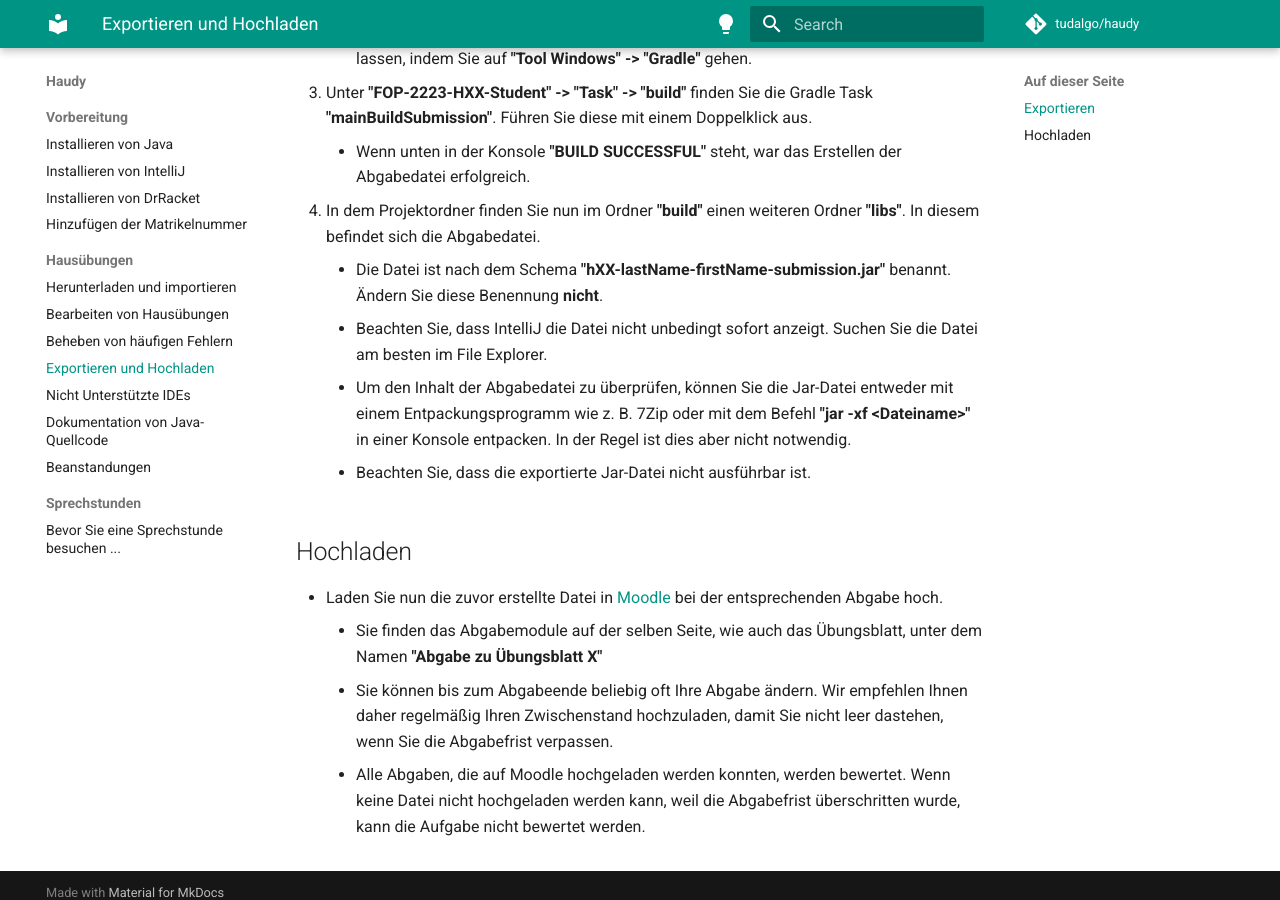
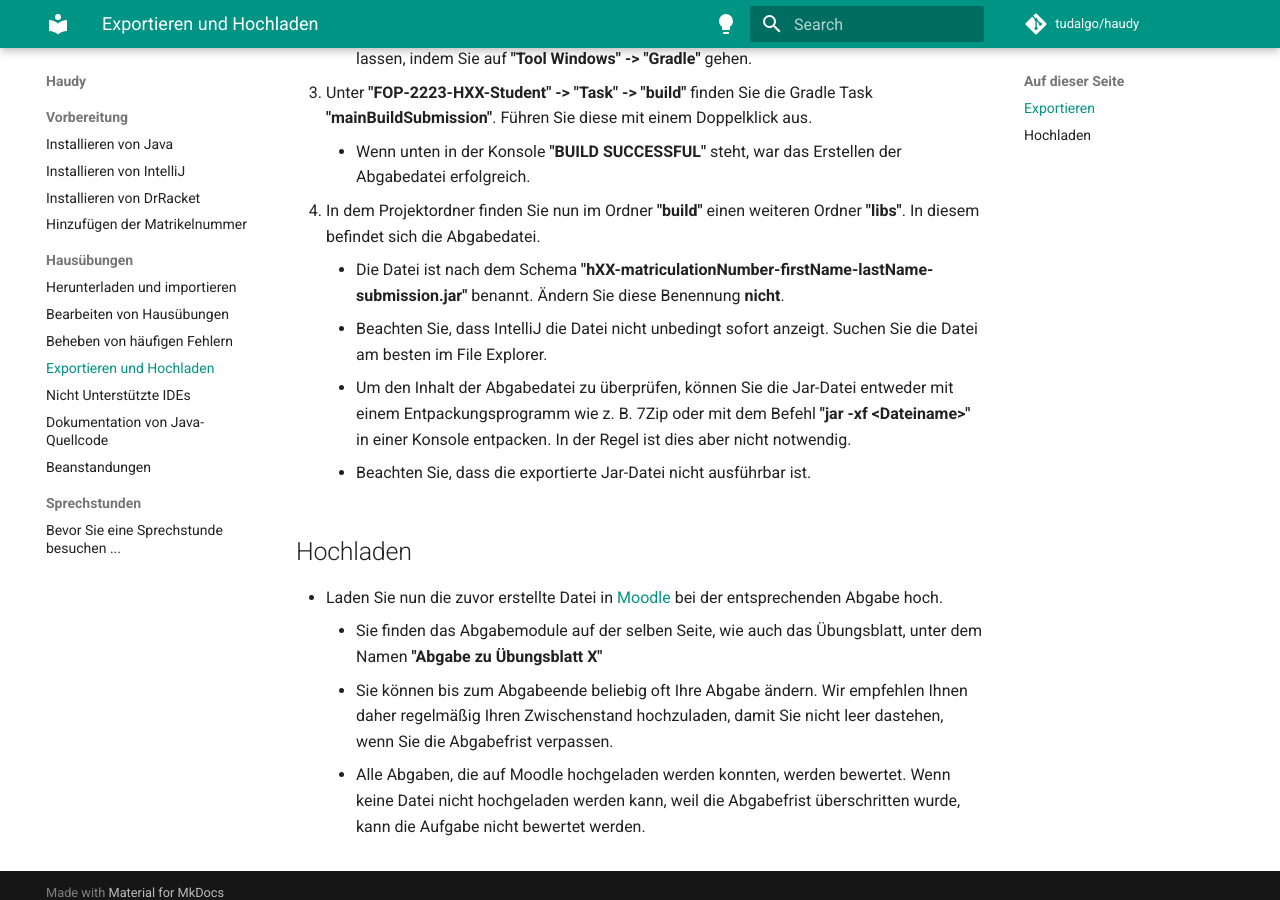
Before and after one commit to tudagrade/wiki, an MkDocs documentation site: the page built from docs/exercises/export-upload.md, in a window 1280 px wide and 900 px high, scrolled down 776 px. Built offline with MkDocs 1.6.1 and Material for MkDocs 9.7.7, drawn with Linux system fonts in a browser that asks for light colours; comment, search, counter and statistics services are not loaded.

Commit message:
update name of submission file

```diff
--- a/docs/exercises/export-upload.md
+++ b/docs/exercises/export-upload.md
@@ -26,7 +26,7 @@
 
 
 4. In dem Projektordner finden Sie nun im Ordner **"build"** einen weiteren Ordner **"libs"**. In diesem befindet sich die Abgabedatei.
-    * Die Datei ist nach dem Schema **"hXX-lastName-firstName-submission.jar"** benannt. Ändern Sie diese Benennung **nicht**.
+    * Die Datei ist nach dem Schema **"hXX-matriculationNumber-firstName-lastName-submission.jar"** benannt. Ändern Sie diese Benennung **nicht**.
     * Beachten Sie, dass IntelliJ die Datei nicht unbedingt sofort anzeigt. Suchen Sie die Datei am besten im File Explorer.
     * Um den Inhalt der Abgabedatei zu überprüfen, können Sie die Jar-Datei entweder mit einem Entpackungsprogramm wie z. B. 7Zip oder mit dem Befehl **"jar -xf <Dateiname\>"** in einer Konsole entpacken. In der Regel ist dies aber nicht notwendig.
     * Beachten Sie, dass die exportierte Jar-Datei nicht ausführbar ist.
```
